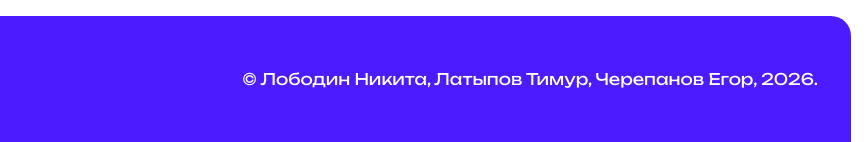
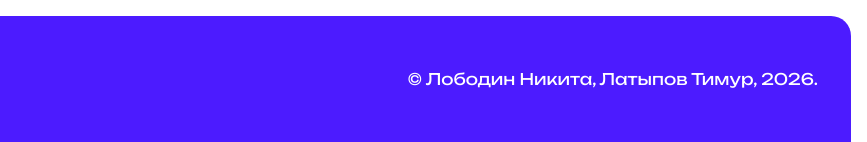
Before and after one commit to nilobodin/zveno., a plain HTML site: page app/pages/event.html in a window 1280 px wide. Shown: the part 1971-2113 px from the top of the page, 413-1280 px from the left. Drawn offline with Linux system fonts and the light colour scheme.

Commit message:
delete cherepok

```diff
--- a/app/pages/event.html
+++ b/app/pages/event.html
@@ -138,7 +138,7 @@
             </div>
             <div class="footer-copy">
                 <p class="footer-copy__text">
-                    © Лободин Никита, Латыпов Тимур, Черепанов Егор, 2026.
+                    © Лободин Никита, Латыпов Тимур, 2026.
                 </p>
             </div>
         </div>
```
Also changed, not shown: app/pages/main.html (+1 -1 lines).
